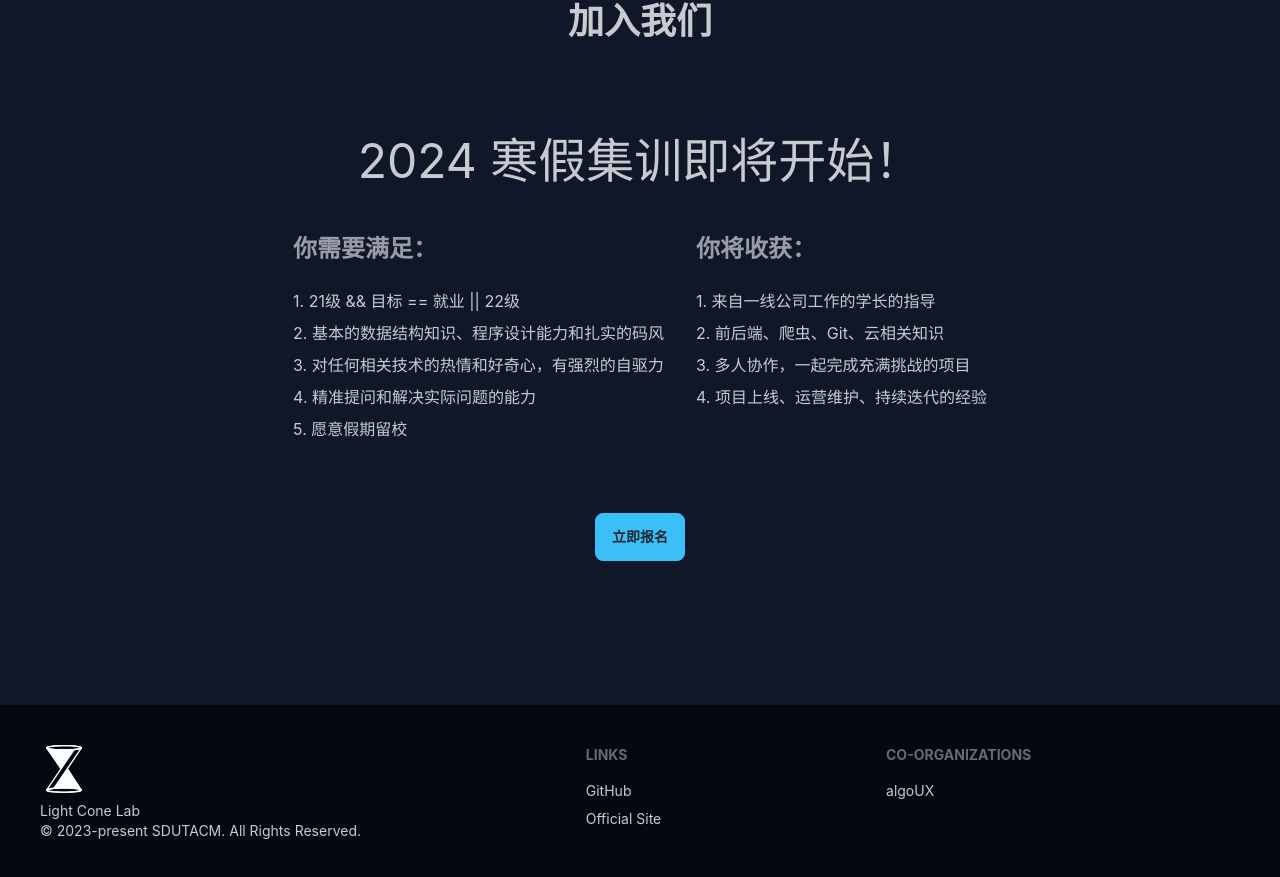
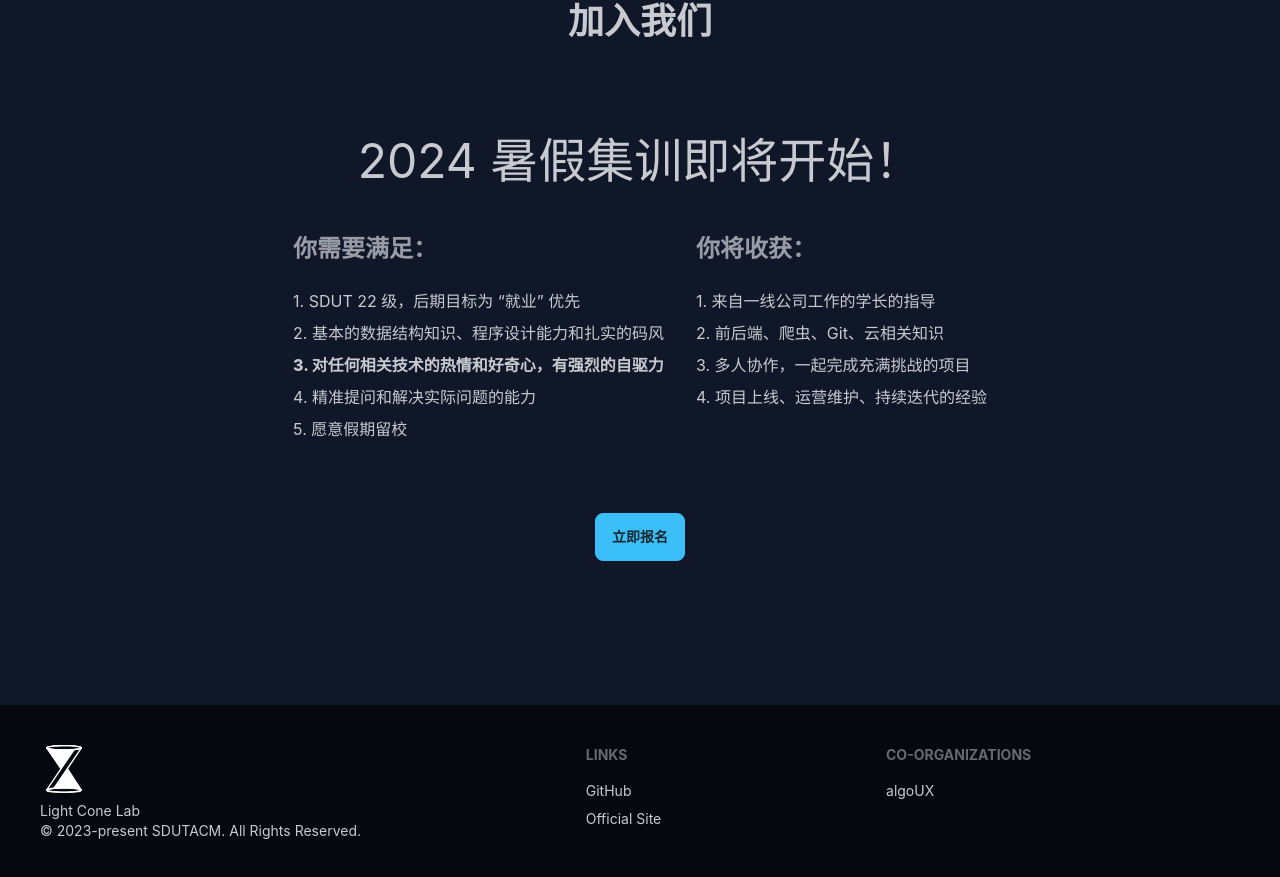
Before and after one commit to sdutacm/lcl-home, a SvelteKit app: page / in a window 1280 px wide. Shown: the part 5883-6760 px from the top of the page. Built offline with nearby package versions, Linux system fonts and the light colour scheme.

Commit message:
U: 2024夏季纳新

```diff
--- a/src/routes/+page.svelte
+++ b/src/routes/+page.svelte
@@ -458,15 +458,15 @@
   <h1 class="text-3xl lg:text-4xl font-bold mb-8 select-none">加入我们</h1>
   <div class="px-4 lg:px-12">
     <h2 class="text-2xl lg:text-5xl text-center mt-8 lg:mt-16 select-none">
-      2024 寒假集训即将开始！
+      2024 暑假集训即将开始！
     </h2>
     <div class="mt-12 flex flex-col lg:flex-row gap-8 justify-between">
       <div>
         <h3 class="text-2xl font-bold text-base-content text-opacity-75 mb-6">你需要满足：</h3>
         <ul>
-          <li class="mb-2">1. 21级 && 目标 == 就业 || 22级</li>
+          <li class="mb-2">1. SDUT 22 级，后期目标为 “就业” 优先</li>
           <li class="mb-2">2. 基本的数据结构知识、程序设计能力和扎实的码风</li>
-          <li class="mb-2">3. 对任何相关技术的热情和好奇心，有强烈的自驱力</li>
+          <li class="mb-2 font-extrabold">3. 对任何相关技术的热情和好奇心，有强烈的自驱力</li>
           <li class="mb-2">4. 精准提问和解决实际问题的能力</li>
           <li class="mb-2">5. 愿意假期留校</li>
         </ul>
@@ -482,7 +482,7 @@
       </div>
     </div>
     <div class="mt-12 lg:mt-16 mb-12 text-center">
-      <a href="https://wj.qq.com/s2/13990825/93no/" target="_blank" rel="noopener noreferrer"
+      <a href="https://wj.qq.com/s2/14886312/ultu/" target="_blank" rel="noopener noreferrer"
         ><button class="btn btn-primary">立即报名</button></a
       >
     </div>
```
